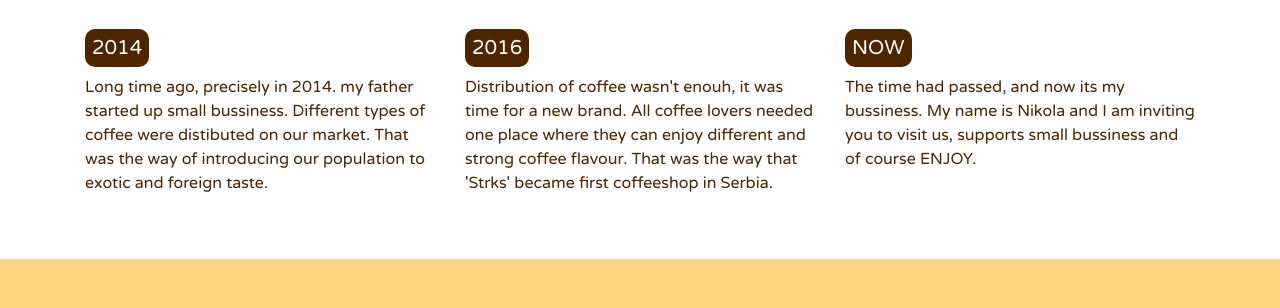
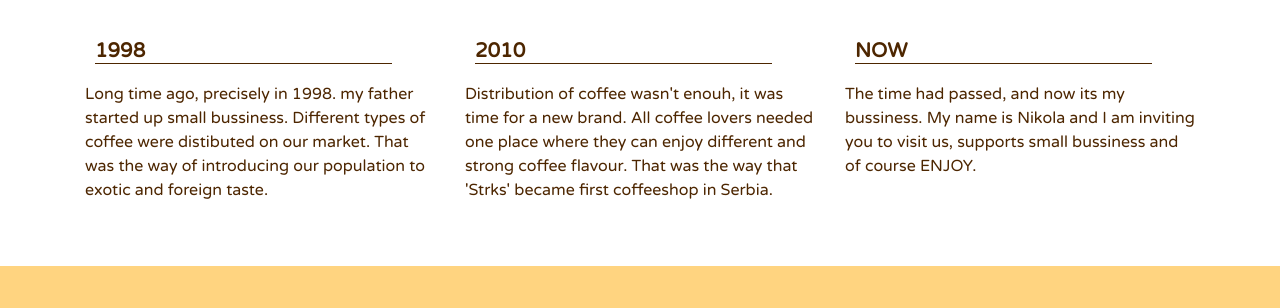
Before and after one commit to nikoladimitrijevic15/nikoladimitrijevic15.github.io, a plain HTML site: page coffeshop/index.html in a window 1280 px wide. Shown: the part 1630-1938 px from the top of the page. Drawn offline with nearby package versions, Linux system fonts and the light colour scheme; some packages are replaced by stand-ins of ours; a script that the page names is missing; a web font is replaced by a local one.

Commit message:
'StrksCoffeeShopFinished'

```diff
--- a/coffeshop/css/style.css
+++ b/coffeshop/css/style.css
@@ -77,13 +77,15 @@ i.material-icons{
 	.slova{
 		color: #4d2600;
 	}
+	.okvir{
+		padding: 10px;
+	}
 	.okvir h3{
-		background-color: #4d2600;
-		color:#fff;
-		width: fit-content;
-		border-radius: 10px;
-		padding: 7px;
+		color: #4d2600;
+		width: 90%;
+		border-bottom: 1px solid #4d2600;
 		font-size:20px;
+		font-weight: bold;
 	}
 	.strks{
 		padding-left: 5px;
@@ -323,7 +325,7 @@ i.material-icons{
 				font-size:20px;
 			}}
 
-/* errori */
+/* errors */
 
 .error{
 	border: 1px solid red !important;
--- a/coffeshop/js/main.js
+++ b/coffeshop/js/main.js
@@ -1,94 +1,126 @@
 window.onload=function(){
 
 	var about=document.getElementsByClassName("about"),
-	tekstovi=["Long time ago, precisely in 2014. my father started up small bussiness. Different types of coffee were distibuted on our market. That was the way of introducing our population to exotic and foreign taste.","Distribution of coffee wasn't enouh, it was time for a new brand. All coffee lovers needed one place where they can enjoy different and strong coffee flavour. That was the way that 'Strks' became first coffeeshop in Serbia.","The time had passed, and now its my bussiness. My name is Nikola and I am inviting you to visit us, supports small bussiness and of course ENJOY."];
+	tekstovi=["Long time ago, precisely in 1998. my father started up small bussiness. Different types of coffee were distibuted on our market. That was the way of introducing our population to exotic and foreign taste.","Distribution of coffee wasn't enouh, it was time for a new brand. All coffee lovers needed one place where they can enjoy different and strong coffee flavour. That was the way that 'Strks' became first coffeeshop in Serbia.","The time had passed, and now its my bussiness. My name is Nikola and I am inviting you to visit us, supports small bussiness and of course ENJOY."];
+
 	for(let i=0; i < about.length; i++){
-		about[i].innerHTML+="<div><h3></h3></div>",
-		about[i].innerHTML+="<p>"+tekstovi[i]+"</p>",
-		about[i].firstElementChild.classList.add("okvir"),
+
+		about[i].innerHTML+="<div><h3></h3></div>";
+		about[i].innerHTML+="<p>"+tekstovi[i]+"</p>";
+		about[i].firstElementChild.classList.add("okvir");
 		$(about[0]).find("span").addClass("strks");
 	}
 
 	var slike=["slika1","slika2","slika3"],
 		alts=["coffeeshop","coffee","relaxing with coffe"],
-		s=1;
+		sliderSlika=1;
+
+		//interval za slider
 	setInterval(function(){
-			document.getElementById("slika").src="images/" + slike[s] + ".jpg",
-			document.getElementById("slika").alt=alts[s++], 3==s && (s=0)}, 3e3);
+		document.getElementById("slika").src="images/" + slike[sliderSlika] + ".jpg";
+		document.getElementById("slika").alt=alts[sliderSlika++];
+		if(3==sliderSlika) {
+			sliderSlika=0;
+		}
+	}, 3000);
 
-			var n=-1, broji1=setInterval(function(){
-						2014==n&&clearInterval(broji1),
-						about[0].firstElementChild.firstElementChild.innerHTML=n,n+=5},3),
-						r=1,
+		//interval za godine 1998
+	var i=0,
+		broji1=setInterval(function(){
+					if(1998 == i) {
+						clearInterval(broji1);
+					}
+					about[0].firstElementChild.firstElementChild.innerHTML = i;
+					i+=3;
+				},3);
+
+		//interval za godine 1998
+	var	j=0,
 		broji2=setInterval(function(){
-							2016==r&&clearInterval(broji2),
-							about[1].firstElementChild.firstElementChild.innerHTML=r,r+=5},3);
+					if(2010 == j) {
+						clearInterval(broji2);
+					}
+					about[1].firstElementChild.firstElementChild.innerHTML = j;
+					j+=2;
+				},3);
 
 	about[2].firstElementChild.firstElementChild.innerHTML="now".toUpperCase();
 
 
-			var c=["Jamaican","Turkish","Colombian","Kopi Luwak"],
-			price=["4 e/cup","3 e/cup","3.5 e/cup","7 e/cup"],
-			imgName=["kafa1","kafa2","kafa3","kafa4"],
-			altImg=["Jamaican coffee","Turkish coffee","Colombian coffee","Kopi Luwak coffee"],
-			rdm=["Grown on the top of the Blue Mountains of Jamaica, this is one of the most expensive coffee in the world. Only a limited amount of Blue Mountain coffee bean is produced yearly. This Caribbean produce is massively exported to Japan. It has a beautiful bold taste and powerful kick of caffeine to keep you awake for hours. I tried this coffee for the first time when I visited Jamaica, I instantly love it!",
+	var caption = ["Jamaican","Turkish","Colombian","Kopi Luwak"],
+		price = ["4 e/cup","3 e/cup","3.5 e/cup","7 e/cup"],
+		imgName = ["kafa1","kafa2","kafa3","kafa4"],
+		altImg = ["Jamaican coffee","Turkish coffee","Colombian coffee","Kopi Luwak coffee"],
+		rdm = ["Grown on the top of the Blue Mountains of Jamaica, this is one of the most expensive coffee in the world. Only a limited amount of Blue Mountain coffee bean is produced yearly. This Caribbean produce is massively exported to Japan. It has a beautiful bold taste and powerful kick of caffeine to keep you awake for hours. I tried this coffee for the first time when I visited Jamaica, I instantly love it!",
 				"A must and trademark in every corner of the Ottoman empire. The preparation up to the serving of Turkish coffee has a character of its own.G ood Turkish coffee should be made in a copper cezve (a small pot that’s used to simmer the coffee) to ensure the prime taste and quality of the coffee. The thick and frothy consistency of the coffee is delicious and something that you should try when you visit Turkey. The Turkish coffee is typically served with water to help cleanse your palate ready for the strong taste of the coffee.",
 				"This coffee will give you a good kick of caffeine and comes in different strengths (whichever you might prefer).Colombian coffee has a respected reputation in the coffee industry; This is the third-largest type of coffee production in the world.",
 				"Civet Coffee is one of the most expensive and best coffee in the world. Civet or Luwak Coffee is made from the faeces of the Asian Palm Civet. It might sound disgusting, but this little fella’s (Palm Civet) poo can be considered as gold! Please be aware to make sure that you will only support Luwak Coffee that is sustainably farmed.  In some places, the health and living conditions of the Asian Palm Civet are not well looked after by the farmers!"],
-			y=document.getElementsByClassName("div");
-			for(let e=0; e < c.length; e++){
+
+	karteDiv=document.getElementsByClassName("div");
+
+		for(let i=0; i < caption.length; i++){
+
 			var karta=document.createElement("div");
-				karta.classList.add("col-lg-3","divovi","col-md-12","position-relative"),
-				karta.setAttribute("data-aos","fade-right"),
-			karta.innerHTML+=`<img class="visina" src="images/${imgName[e]}.jpg" class="img-responsive" alt="${altImg[e]}" /></a>\n`,
-			karta.innerHTML+=`<span class="cena">${price[e]}</span>`,
-			karta.innerHTML+=`<h3 class="text-center mt-3">${c[e]}</h3>`,
-			karta.innerHTML+=`<a href="#" class="text-decoration-none kartica text-uppercase"> Read more </a>`,
-			karta.innerHTML+=`<div class="d-none slova"> <h3 class="mt-3 mb-3">${c[e]}</h3> <p class="pl-2 pr-2">${rdm[e]} </p>`,
-			e>=4 ? y[1].appendChild(karta) : y[0].appendChild(karta)
+
+			karta.classList.add("col-lg-3","divovi","col-md-12","position-relative");
+			karta.setAttribute("data-aos","fade-right");
+			karta.innerHTML+=`<img class="visina" src="images/${imgName[i]}.jpg" class="img-responsive" alt="${altImg[i]}" /></a>\n`;
+			karta.innerHTML+=`<span class="cena">${price[i]}</span>`;
+			karta.innerHTML+=`<h3 class="text-center mt-3">${caption[i]}</h3>`;
+			karta.innerHTML+=`<a href="#" class="text-decoration-none kartica text-uppercase"> Read more </a>`;
+			karta.innerHTML+=`<div class="d-none slova"> <h3 class="mt-3 mb-3">${caption[i]}</h3> <p class="pl-2 pr-2">${rdm[i]} </p>`;
+			i >= 4 ? karteDiv[1].appendChild(karta) : karteDiv[0].appendChild(karta);
 		}
 
 	var icons=['<i class="fab fa-facebook-square"></i>','<i class="fab fa-instagram"></i>','<i class="fab fa-linkedin"></i>'],
 		links=["https://www.facebook.com","https://www.instagram.com","https://linkedin.com"],
-				b=document.createElement("ul");
+		socialList=document.createElement("ul");
 
-				b.classList.add("list-unstyled","listaFuter","d-flex","flex-direction-row","justify-content-around"),
-				document.getElementById("social").appendChild(b);
+		socialList.classList.add("list-unstyled","listaFuter","d-flex","flex-direction-row","justify-content-around");
+		document.getElementById("social").appendChild(socialList);
 
-			for(let e=0; e < icons.length; e++)
-				document.querySelector("#social ul").innerHTML+=`<li>\n <a target="_blank" href="${links[e]}" class="text-decoration-none">\n${icons[e]}\n</a>\n</li>`;
+		for(let i=0; i < icons.length; i++){
+			document.querySelector("#social ul").innerHTML+=`<li>\n <a target="_blank" href="${links[i]}" class="text-decoration-none">\n${icons[i]}\n</a>\n</li>`;
+		}
+	var docs=['<i class="fas fa-sitemap"></i>','<i class="far fa-file-code"></i>','<i class="far fa-address-card"></i>'],
+		path=["sitemap.xml","documentationCoffeeshop.pdf","#test-modal"],
+		dataList=document.createElement("ul");
 
-			var docs=['<i class="fas fa-sitemap"></i>','<i class="far fa-file-code"></i>','<i class="far fa-address-card"></i>'],
-				path=["sitemap.xml","dokumentacija.pdf","#test-modal"],
-				j=document.createElement("ul");
+		dataList.classList.add("list-unstyled","listaFuter","d-flex","flex-row","justify-content-around");
+		document.getElementById("files").appendChild(dataList);
 
-				j.classList.add("list-unstyled","listaFuter","d-flex","flex-row","justify-content-around"),
-				document.getElementById("files").appendChild(j);
-
-			for(let e=0; e < docs.length; e++){
-			document.querySelector("#files ul").innerHTML+=2==e?`<li>\n <a target="_blank" href="${path[e]}" class="text-decoration-none popup-modal">\n${docs[e]}\n</a>\n</li>`:`<li>\n<a target="_blank" href="${path[e]}" class="text-decoration-none">\n${docs[e]}\n</a>\n</li>`;}
+		for(let i=0; i < docs.length; i++){
+			document.querySelector("#files ul").innerHTML += 2==i ? `<li>\n <a target="_blank" href="${path[i]}" class="text-decoration-none popup-modal">\n${docs[i]}\n</a>\n</li>` : `<li>\n<a target="_blank" href="${path[i]}" class="text-decoration-none">\n${docs[i]}\n</a>\n</li>`;
+		}
 
 	$(document).ready(function(){
+						//hover linkova u footer-u
 						$(".listaFuter li a i").hover(
 									function(){
-								$(this).stop(!0,!0).animate({fontSize:"+=4px",paddingTop:"-=2px"},100)},
+										$(this).animate({fontSize:"+=4px",paddingTop:"-=2px"},100)},
 									function(){
-								$(this).stop(!0,!0).animate({fontSize:"-=4px",paddingTop:"+=2px"},100)});
+										$(this).animate({fontSize:"-=4px",paddingTop:"+=2px"},100)});
 
-							var e=0;
-							$(".kartica").click(
-							function(a){
-								a.preventDefault(),
-								++e%2==1?($(this).next().addClass("apsolutni"),$(this).text("Close")):($(this).next().removeClass("apsolutni"),$(this).text("Read more"))}),
+						//omogucavanje Read more i Close funkcije na kartici
+						var i=0;
 
-							$(".navbar-toggler").click(function(){
-									$(".navbar-collapse").toggle("fast")}),
+						$(".kartica").click(function(closeReadMore){
+												closeReadMore.preventDefault();
+												++i%2==1 ? ($(this).next().addClass("apsolutni"),$(this).text("Close")) : ($(this).next().removeClass("apsolutni"),$(this).text("Read more"))});
 
-									$("#lista li").hover(function(){
+						//navbar
+						$(".navbar-toggler").click(function(){$(".navbar-collapse").toggle("fast")});
+
+						//animacija linkova u headeru
+						$("#lista li").hover(
+									function(){
 										$(this).addClass("meniLi")},
-									function(){$(this).removeClass("meniLi")}),
-								AOS.init(),
+									function(){
+										$(this).removeClass("meniLi")});
 
-							$(".popup-modal").click(function(e){
-							Swal.fire({text:"Hello my name is Nikola. I am styding at ICT college and my plan is to become as good as possible in programing. Click on copyright text and see my portfolio, and come to work together!",imageUrl:"images/autor.jpg",imageWidth:"70%",imageHeight:"70%",imageAlt:"Author's image"}),
-							e.preventDefault()})})};
+						AOS.init();
+
+						// modal autor
+						$(".popup-modal").click(function(author){
+										Swal.fire({text:"Hello my name is Nikola. I am styding at ICT college and my plan is to become as good as possible in programing. Click on copyright text and see my portfolio, and come to work together!",imageUrl:"images/autor.jpg",imageWidth:"70%",imageHeight:"70%",imageAlt:"Author's image"});
+										author.preventDefault();});});}
```
Also changed, not shown: coffeshop/index.html (+4 -4 lines), 2 other files. Lines whose indentation alone changed are shown as unchanged.
